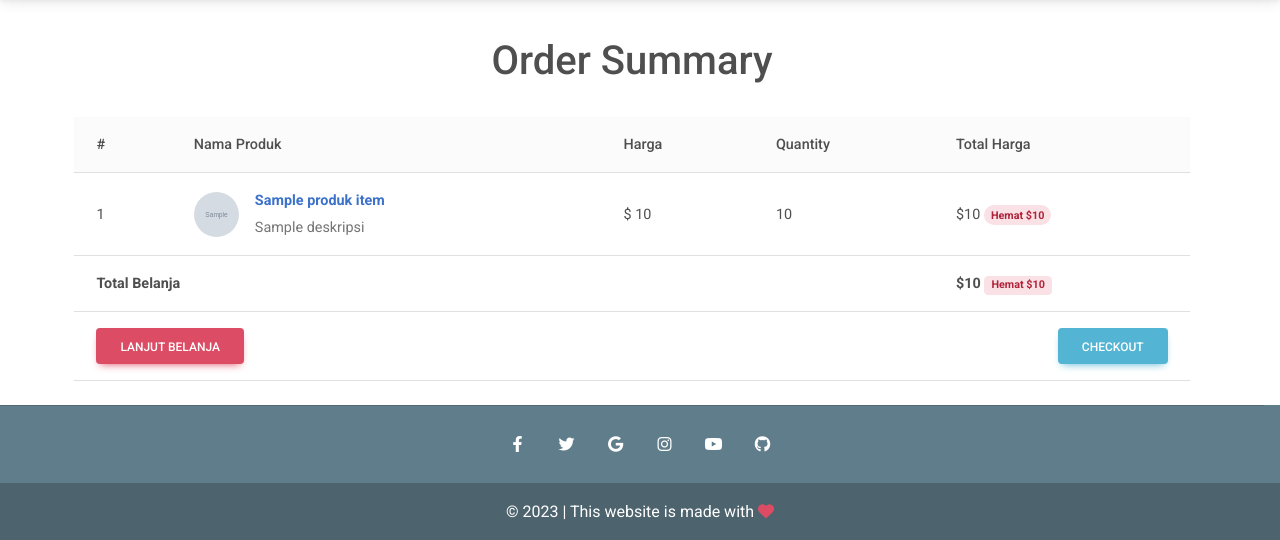
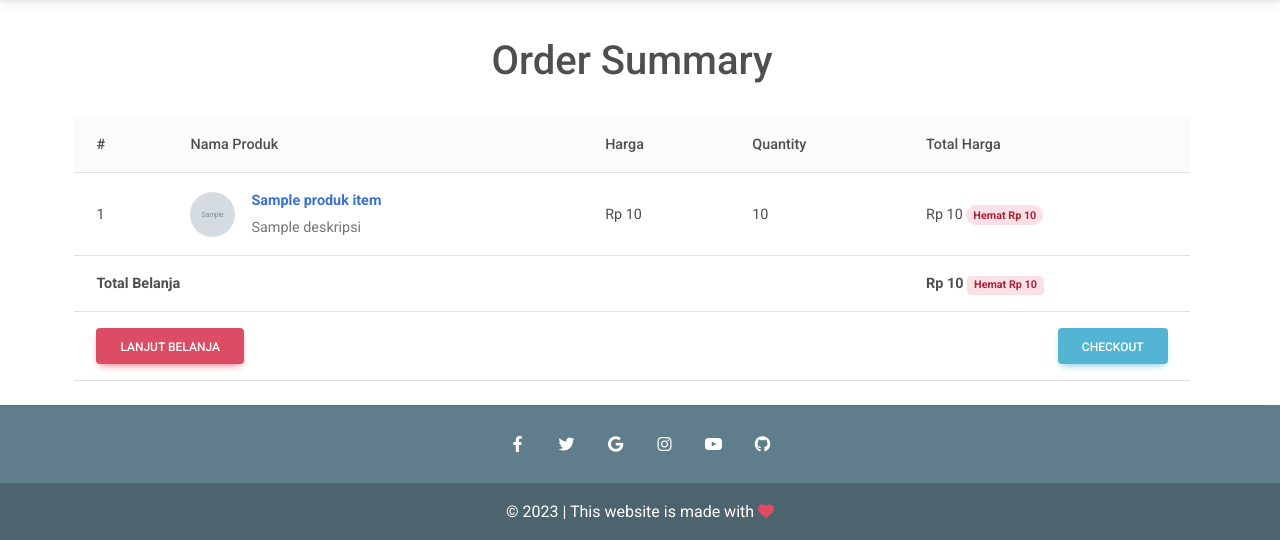
Before and after one commit to annisaeat/project_ecommerce, a Django app: template ecomm/ecomm/templates/order_summary.html in a window 1280 px wide. Shown: the part 59-599 px from the top of the page. Run offline with Django 3.2, Linux system fonts and the light colour scheme; the template is opened without the code that fills it: most values are stand-ins (such as "Sample title", 1, 10 or a date in 2020); grey boxes marked "Sample" are stand-in pictures.

Commit message:
update 6 juni

```diff
--- a/ecomm/ecomm/templates/base.html
+++ b/ecomm/ecomm/templates/base.html
@@ -4,7 +4,7 @@
 <html lang="en">
   <head>
 
-    <title>e-commerce {% block head_title %}{% endblock %}</title>
+    <title>Gerai-in {% block head_title %}{% endblock %}</title>
     {% block extra_head %}
     {% endblock %}
 
--- a/ecomm/ecomm/templates/checkout.html
+++ b/ecomm/ecomm/templates/checkout.html
@@ -95,16 +95,16 @@
                                 <small class="text-muted">{{ belanjaan.produk_item.deskripsi|truncatechars:50 }}</small>
                             </div>
                             {% if belanjaan.produk_item.harga_diskon %}
-                            <span class="text-muted">${{ belanjaan.get_total_harga_diskon_item }}
+                            <span class="text-muted">Rp {{ belanjaan.get_total_harga_diskon_item }}
                             {% else %}
-                            ${{ belanjaan.get_total_harga_item}}
+                            Rp {{ belanjaan.get_total_harga_item}}
                             {% endif %}
                         </li>
                         {% endfor %}
 
                         <li class="list-group-item d-flex justify-content-between">
                             <span>Total (USD)</span>
-                            <strong class="text-success">${{ keranjang.get_total_harga_order }}</strong>
+                            <strong class="text-success">Rp {{ keranjang.get_total_harga_order }}</strong>
                         </li>
                     </ul>
                     <!-- Cart -->
--- a/ecomm/ecomm/templates/order_summary.html
+++ b/ecomm/ecomm/templates/order_summary.html
@@ -40,7 +40,7 @@
                     </a>
                 </td>
                 <td>
-                    <div>$
+                    <div>Rp
                         {% if pItem.produk_item.harga_diskon %}
                         {{ pItem.produk_item.harga_diskon }}
                         {% else %}
@@ -51,10 +51,10 @@
                 <td>{{ pItem.quantity }}</td>
                 <td>
                     {% if pItem.produk_item.harga_diskon %}
-                    ${{ pItem.get_total_harga_diskon_item }}
-                    <span class="badge badge-danger rounded-pill d-inline">Hemat ${{ pItem.get_total_hemat_item }}</span>
+                    Rp {{ pItem.get_total_harga_diskon_item }}
+                    <span class="badge badge-danger rounded-pill d-inline">Hemat Rp {{ pItem.get_total_hemat_item }}</span>
                     {% else %}
-                    ${{ pItem.get_total_harga_item }}
+                    Rp {{ pItem.get_total_harga_item }}
                     {% endif %}
                 </td>
             </tr>
@@ -72,9 +72,9 @@
             {% if keranjang.get_total_harga_order %}
             <tr>
                 <td colspan="4"><b>Total Belanja</b></td>
-                <td><b>${{ keranjang.get_total_harga_order }}</b>
+                <td><b>Rp {{ keranjang.get_total_harga_order }}</b>
                     {% if keranjang.get_total_hemat_order %}
-                    <span class="badge badge-danger">Hemat ${{ keranjang.get_total_hemat_order }}</span>
+                    <span class="badge badge-danger">Hemat Rp {{ keranjang.get_total_hemat_order }}</span>
                     {% endif %}
                 </td>
             </tr>
--- a/ecomm/ecomm/templates/payment.html
+++ b/ecomm/ecomm/templates/payment.html
@@ -6,7 +6,7 @@
   <div class="d-flex justify-content-center">
     <div class="row justify-content-center">
       <div class="col pt-5 pb-5">
-        <p>Total belanjaan kamu : <strong>${{ order.get_total_harga_order }}</strong></p>
+        <p>Total belanjaan kamu : <strong>Rp {{ order.get_total_harga_order }}</strong></p>
         <br />
         {% if is_paypal %}
         <div>{{ paypalform.render }}</div>
```
Also changed, not shown: ecomm/ecomm/templates/product_detail.html (+4 -3 lines), ecomm/static/img/mdb-favicon.ico, ecomm/static/img/mdb-favicon2.ico (added).
